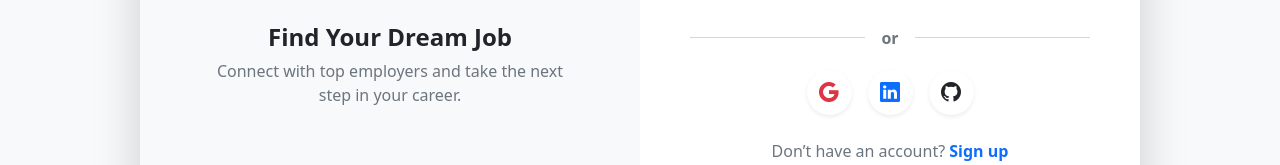
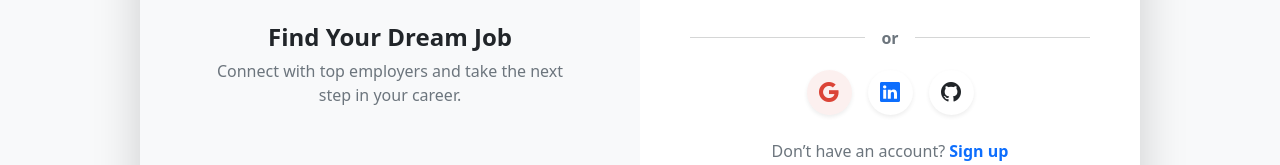
Before and after one commit to kamranoo7/Amdox-Project-1, a React (Vite) app in the folder Frontend/: page / in a window 1280 px wide. In both pictures the pointer is over the button 829 px from the left and 606 px from the top of the page. Shown: the part 514-679 px from the top of the page. Built offline with nearby package versions, Linux system fonts and the light colour scheme.

Commit message:
Update index.css

```diff
--- a/Frontend/src/index.css
+++ b/Frontend/src/index.css
@@ -77,3 +77,53 @@ body {
 .form-check-input:hover {
   border-color: #0d6efd;
 }
+
+/* Social circle buttons used in auth forms */
+.social-btn {
+  transition: box-shadow 0.14s ease, background-color 0.14s ease,
+    filter 0.12s ease;
+  outline: none;
+  background-color: #fff;
+}
+.social-btn:hover {
+  /* No scaling/zoom on hover — only color/shadow changes */
+  box-shadow: 0 8px 20px rgba(18, 44, 64, 0.08);
+  cursor: pointer;
+}
+.social-btn:active {
+  box-shadow: 0 4px 10px rgba(18, 44, 64, 0.06);
+}
+.social-btn:focus-visible {
+  box-shadow: 0 0 0 4px rgba(13, 110, 253, 0.12);
+  border-radius: 50%;
+}
+
+/* Brand-specific hover backgrounds and icon color changes */
+.social-google:hover {
+  background-color: rgba(219, 68, 55, 0.08) !important; /* Google red tint */
+}
+.social-google:hover i {
+  color: #db4437 !important;
+  filter: none;
+}
+
+.social-linkedin:hover {
+  background-color: rgba(
+    10,
+    102,
+    194,
+    0.08
+  ) !important; /* LinkedIn blue tint */
+}
+.social-linkedin:hover i {
+  color: #0a66c2 !important;
+  filter: none;
+}
+
+.social-github:hover {
+  background-color: rgba(36, 41, 46, 0.06) !important; /* GitHub dark tint */
+}
+.social-github:hover i {
+  color: #111827 !important;
+  filter: none;
+}
```
